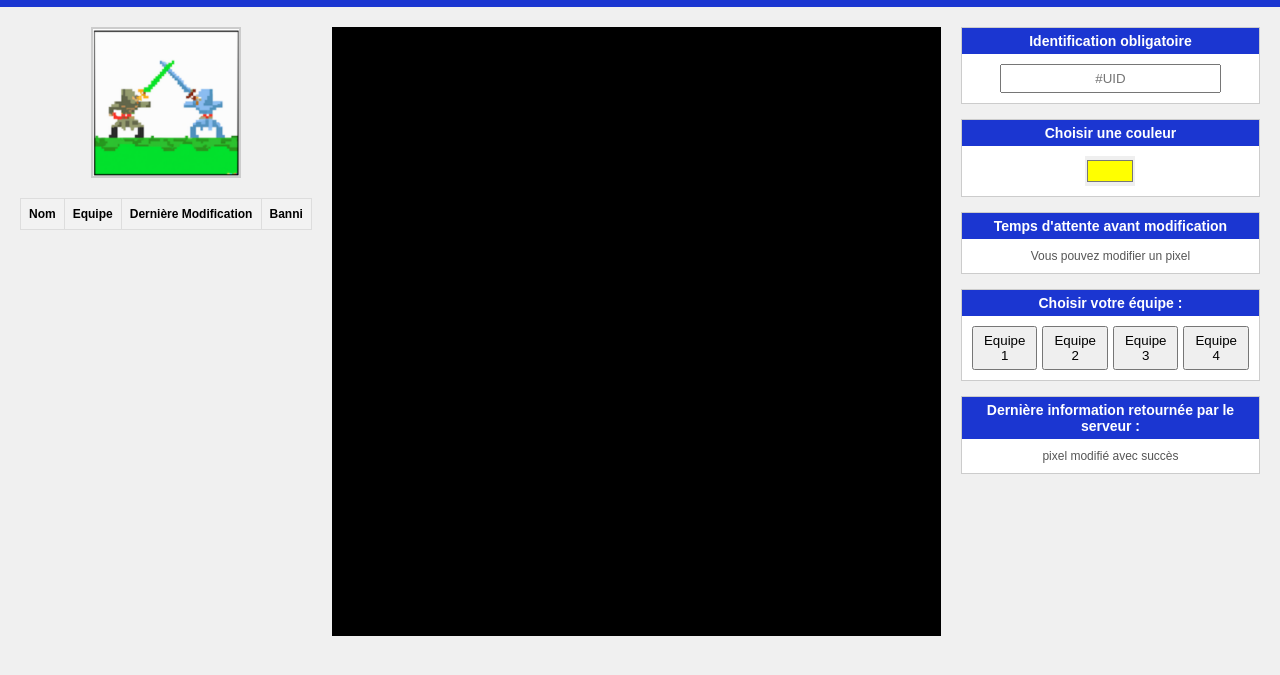
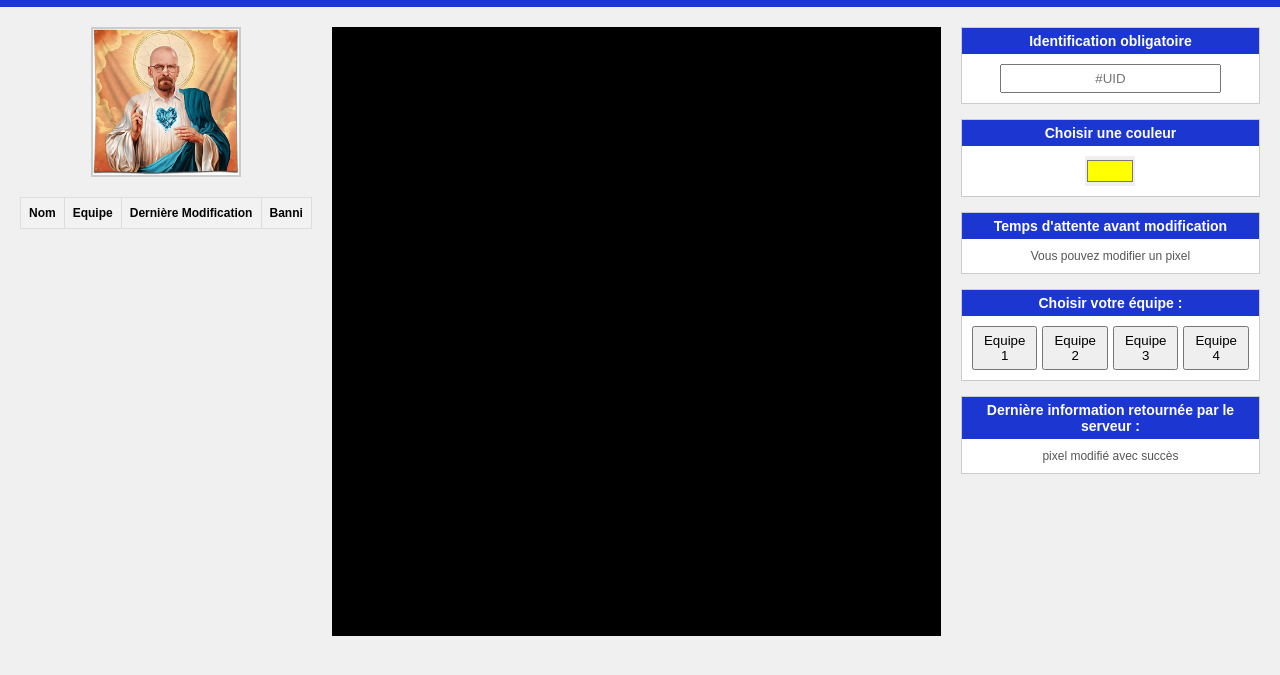
Before and after one commit to zakksbr/pixelWar, a website built with Vite: page pixel-war/index.html in a window 1280 px wide. Shown: the part 41-716 px from the top of the page. Built offline with nearby package versions, Linux system fonts and the light colour scheme; no server answers.

Commit message:
modif image

```diff
--- a/pixel-war/index.html
+++ b/pixel-war/index.html
@@ -12,7 +12,7 @@
 
     <main class="dashboard">
       <aside class="panel-left">
-        <img src="chevaliers.png" class="preview-img">
+        <img src="chevaliers.jpg" class="preview-img">
         <table id="players-table">
           <thead>
             <tr>
```
Also changed, not shown: pixel-war/chevaliers.jpg (added), pixel-war/chevaliers.png (deleted).
